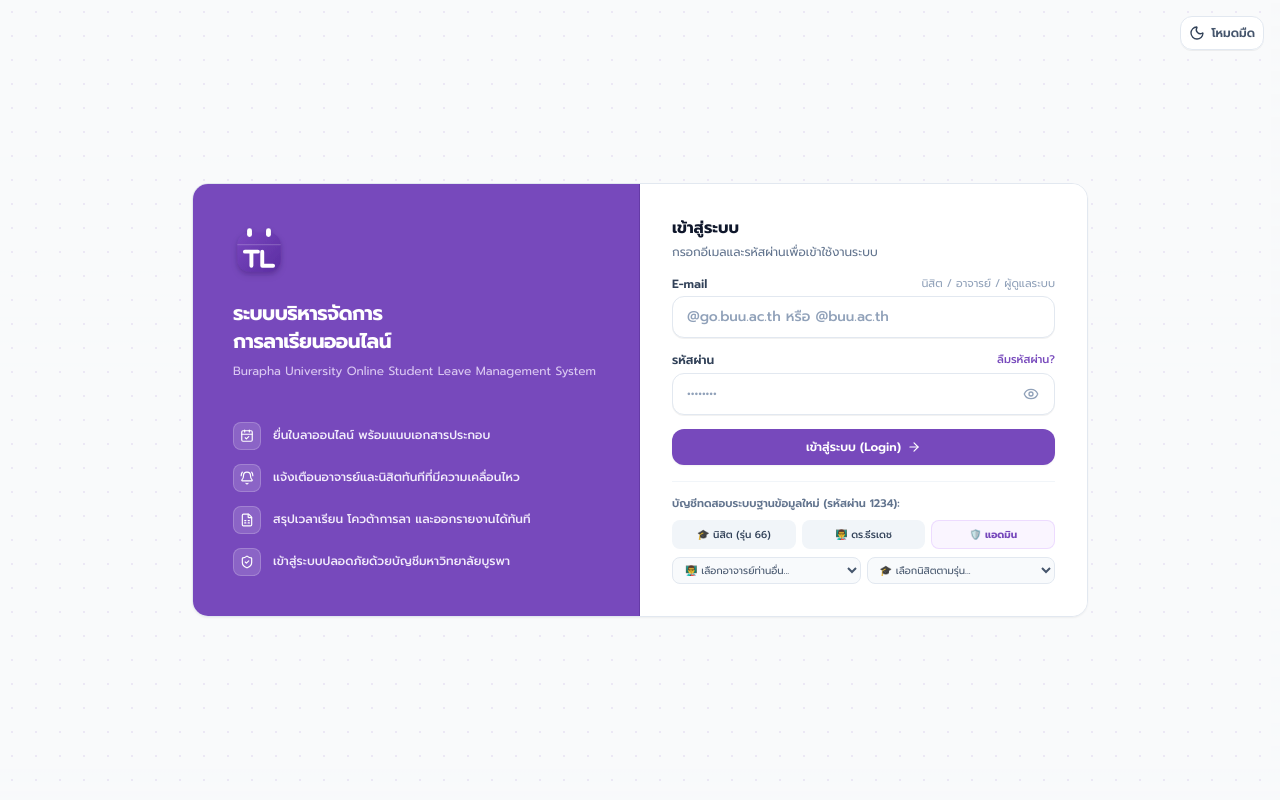
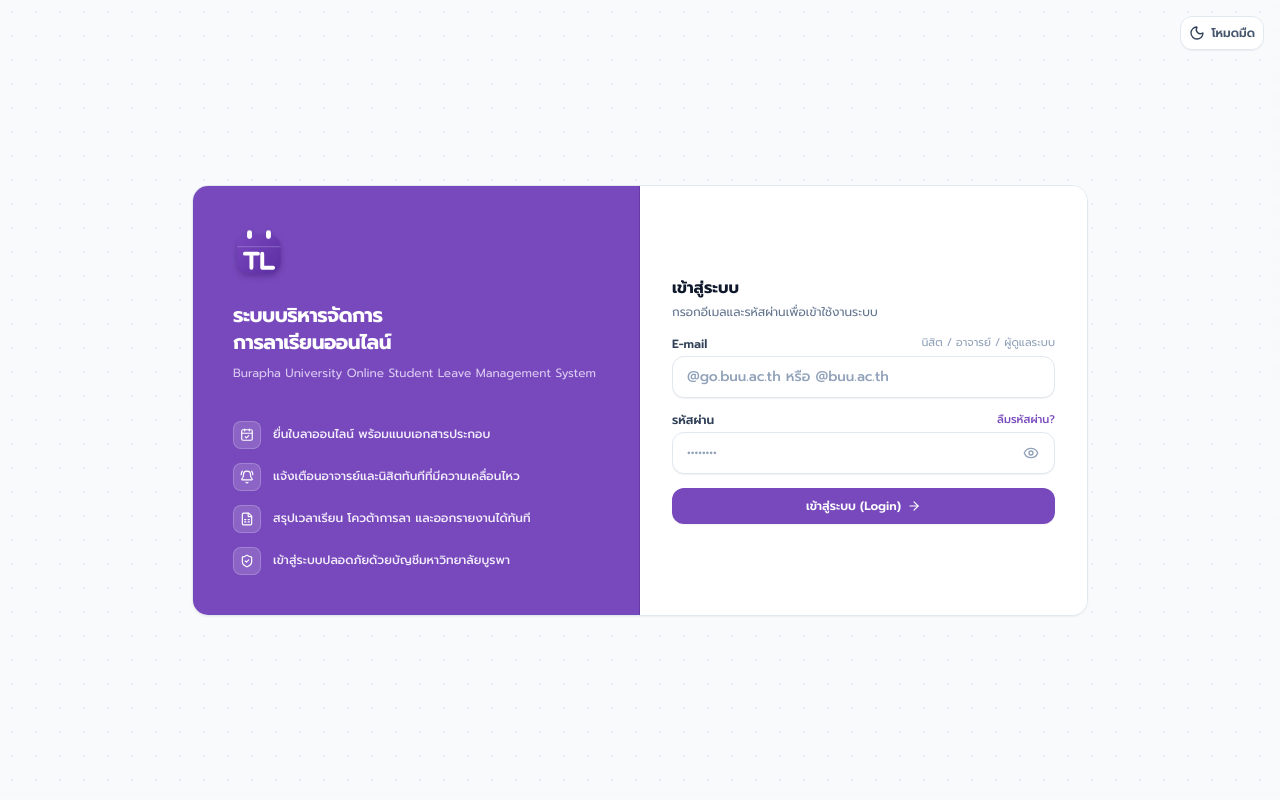
Before and after one commit to 67020940-ai/BUU-Take-A-Leave, a Next.js app: page /login in a window 1280 px wide. Built offline with nearby package versions, Linux system fonts and the light colour scheme.

Commit message:
style(login): remove quick test accounts section for official appearance

```diff
--- a/app/login/page.js
+++ b/app/login/page.js
@@ -239,107 +239,6 @@
               </button>
             </form>
 
-            {/* Quick Test Accounts */}
-            <div className="mt-4 pt-3.5 border-t border-slate-100 dark:border-slate-800">
-              <div className="flex items-center justify-between mb-2">
-                <span className="text-[11px] font-semibold text-slate-500 dark:text-slate-400">
-                  บัญชีทดสอบระบบฐานข้อมูลใหม่ (รหัสผ่าน 1234):
-                </span>
-              </div>
-              <div className="grid grid-cols-3 gap-1.5 mb-2">
-                <button
-                  type="button"
-                  onClick={() => {
-                    setEmail('66000001@go.buu.ac.th');
-                    setPassword('1234');
-                    setError('');
-                    setEmailInvalid(false);
-                    setPasswordInvalid(false);
-                  }}
-                  className="px-2 py-1.5 rounded-lg bg-slate-100 dark:bg-slate-800 hover:bg-purple-100 dark:hover:bg-purple-950/60 text-slate-700 dark:text-slate-300 hover:text-[#7749BC] dark:hover:text-purple-300 text-[10px] font-medium transition-all text-center cursor-pointer border border-transparent hover:border-purple-200 dark:hover:border-purple-800"
-                  title="คลิกเพื่อกรอกบัญชีนิสิต (รุ่น 66)"
-                >
-                  🎓 นิสิต (รุ่น 66)
-                </button>
-                <button
-                  type="button"
-                  onClick={() => {
-                    setEmail('teacher-teeradech@buu.ac.th');
-                    setPassword('1234');
-                    setError('');
-                    setEmailInvalid(false);
-                    setPasswordInvalid(false);
-                  }}
-                  className="px-2 py-1.5 rounded-lg bg-slate-100 dark:bg-slate-800 hover:bg-purple-100 dark:hover:bg-purple-950/60 text-slate-700 dark:text-slate-300 hover:text-[#7749BC] dark:hover:text-purple-300 text-[10px] font-medium transition-all text-center cursor-pointer border border-transparent hover:border-purple-200 dark:hover:border-purple-800"
-                  title="คลิกเพื่อกรอกบัญชีอาจารย์ (ดร.ธีรเดช)"
-                >
-                  👨‍🏫 ดร.ธีรเดช
-                </button>
-                <button
-                  type="button"
-                  onClick={() => {
-                    setEmail('admin@buu.ac.th');
-                    setPassword('1234');
-                    setError('');
-                    setEmailInvalid(false);
-                    setPasswordInvalid(false);
-                  }}
-                  className="px-2 py-1.5 rounded-lg bg-purple-50 dark:bg-purple-950/40 hover:bg-purple-100 dark:hover:bg-purple-900/60 text-[#7749BC] dark:text-purple-300 text-[10px] font-bold transition-all text-center cursor-pointer border border-purple-200/80 dark:border-purple-800"
-                  title="คลิกเพื่อกรอกบัญชีผู้ดูแลระบบ"
-                >
-                  🛡️ แอดมิน
-                </button>
-              </div>
-
-              {/* Quick Select for all 8 teachers & cohorts */}
-              <div className="grid grid-cols-2 gap-1.5 text-[10px]">
-                <select
-                  aria-label="เลือกอาจารย์เพื่อทดสอบ"
-                  onChange={(e) => {
-                    if (e.target.value) {
-                      setEmail(e.target.value);
-                      setPassword('1234');
-                      setError('');
-                      setEmailInvalid(false);
-                      setPasswordInvalid(false);
-                    }
-                  }}
-                  className="px-2 py-1 rounded-lg bg-slate-50 dark:bg-slate-800 border border-slate-200 dark:border-slate-700 text-slate-600 dark:text-slate-300 text-[10px] cursor-pointer"
-                  defaultValue=""
-                >
-                  <option value="" disabled>👨‍🏫 เลือกอาจารย์ท่านอื่น...</option>
-                  <option value="teacher-srihathai@buu.ac.th">ผศ.ดร.ศรีหทัย เวลล์ส</option>
-                  <option value="teacher-preeyanuch@buu.ac.th">ผศ.ดร.ปรียานุช วรวิกโฆษิต</option>
-                  <option value="teacher-akara@buu.ac.th">ผศ.ดร.อัครา ธรรมมาสถิตย์กุล</option>
-                  <option value="teacher-khwanchadin@buu.ac.th">ผศ.ดร.ขวัญชฎิล พิศาลพงศ์</option>
-                  <option value="teacher-wannaprapa@buu.ac.th">ผศ.วรรณประภา เอี่ยมฤทธิ์</option>
-                  <option value="teacher-chatchapon@buu.ac.th">ผศ.ดร.ณิชพน โชติจันทรกุล</option>
-                  <option value="teacher-somruethai@buu.ac.th">อ.สมฤทัย ธีรเรืองสิริ</option>
-                </select>
-
-                <select
-                  aria-label="เลือกนิสิตตามรุ่น"
-                  onChange={(e) => {
-                    if (e.target.value) {
-                      setEmail(e.target.value);
-                      setPassword('1234');
-                      setError('');
-                      setEmailInvalid(false);
-                      setPasswordInvalid(false);
-                    }
-                  }}
-                  className="px-2 py-1 rounded-lg bg-slate-50 dark:bg-slate-800 border border-slate-200 dark:border-slate-700 text-slate-600 dark:text-slate-300 text-[10px] cursor-pointer"
-                  defaultValue=""
-                >
-                  <option value="" disabled>🎓 เลือกนิสิตตามรุ่น...</option>
-                  <option value="66000001@go.buu.ac.th">นิสิตรุ่น 66 (ปี 4)</option>
-                  <option value="67000001@go.buu.ac.th">นิสิตรุ่น 67 (ปี 3)</option>
-                  <option value="68000001@go.buu.ac.th">นิสิตรุ่น 68 (ปี 2)</option>
-                  <option value="69000001@go.buu.ac.th">นิสิตรุ่น 69 (ปี 1)</option>
-                </select>
-              </div>
-            </div>
-
             {/* Mobile Feature Highlights */}
             <div className="md:hidden mt-6 pt-4 border-t border-slate-100 dark:border-slate-800">
               <p className="text-[11px] font-bold text-neutral-500 dark:text-neutral-400 uppercase tracking-wider mb-2.5">
```
